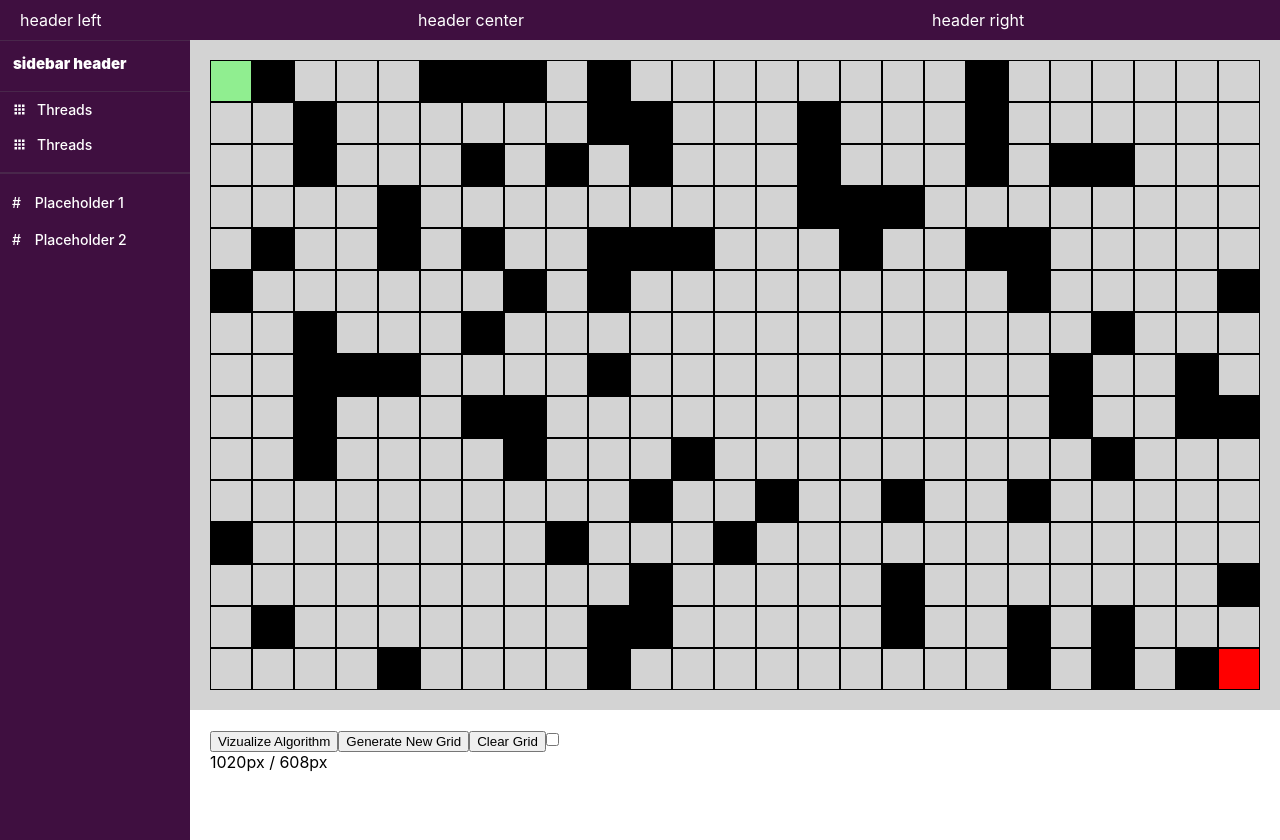
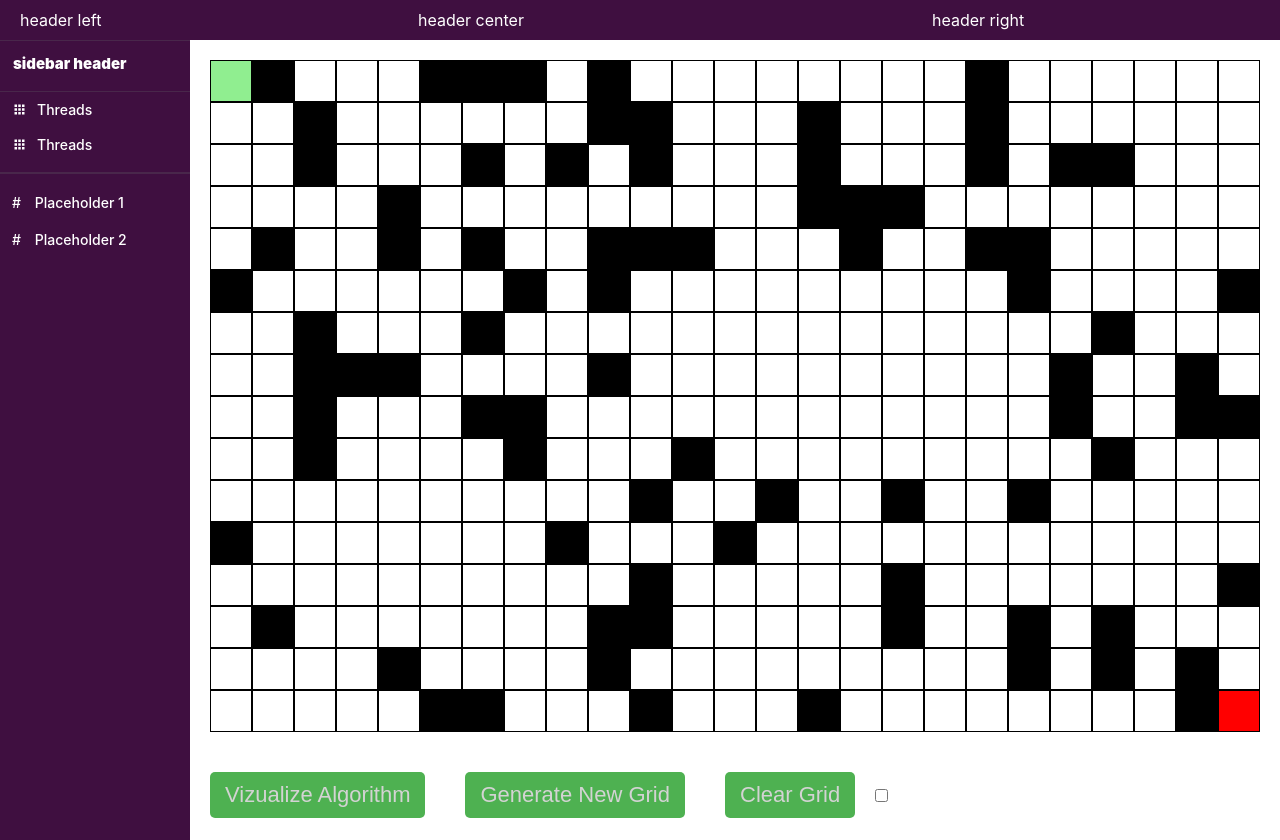
Before and after one commit to DjurreAikema/React_Algorithm-visualization, a React (Create React App) app: page / in a window 1280 px wide. Built offline with nearby package versions, Linux system fonts and the light colour scheme.

Commit message:
btn styling

```diff
--- a/src/App.css
+++ b/src/App.css
@@ -1,5 +1,6 @@
 body {
   --slack-color: #3f0f40;
+  --btn-color: hsl(122, 39%, 50%);
   overflow: hidden;
 }
 
--- a/src/components/Grid.css
+++ b/src/components/Grid.css
@@ -8,13 +8,34 @@
 
 .main__body {
   flex: 0.8;
-  background-color: lightgrey;
 }
 
 .main__footer {
-  padding: 20px;
   flex: 0.2;
-  border-radius: 20px;
+}
+
+.main__footer-button {
+  cursor: pointer;
+
+  font-size: 22px;
+  color: lightgrey;
+
+  padding: 10px 15px;
+  margin: 20px;
+  border-radius: 5px;
+  border: none;
+  outline: none;
+
+  background-color: hsl(122, 39%, 50%);
+  transition: all 0.3s;
+}
+
+.main__footer-button:hover {
+  transform: scale(1.03);
+}
+
+.main__footer-button:active {
+  transform: scale(0.98);
 }
 
 .grid {
--- a/src/components/Grid.js
+++ b/src/components/Grid.js
@@ -22,6 +22,7 @@ export default function Grid() {
     const [Diagonals, setDiagonals] = useState(false)
     const [ShortestPath, setShortestPath] = useState([])
     const [VisitedNodes, setVisitedNodes] = useState([])
+    const [Animating, setAnimating] = useState()
 
     //Initialize the grid when the component loads
     useEffect(() => {
@@ -199,15 +200,14 @@ export default function Grid() {
                 </div>
             </div>
             <div className="main__footer">
-                <button onClick={visualizeAlgorithm}>Vizualize Algorithm</button>
-                <button onClick={generateGrid}>Generate New Grid</button>
-                <button onClick={clearGrid}>Clear Grid</button>
+                <button className="main__footer-button" onClick={visualizeAlgorithm}>Vizualize Algorithm</button>
+                <button className="main__footer-button" onClick={generateGrid}>Generate New Grid</button>
+                <button className="main__footer-button" onClick={clearGrid}>Clear Grid</button>
                 <input
                     type="checkbox"
                     value={Diagonals}
                     onClick={() => {setDiagonals(!Diagonals)}}
                 />
-                <p>{mainBodysize.width}px / {mainBodysize.height}px</p>
             </div>
     </div>
     )
```
Also changed, not shown: todo.txt.
